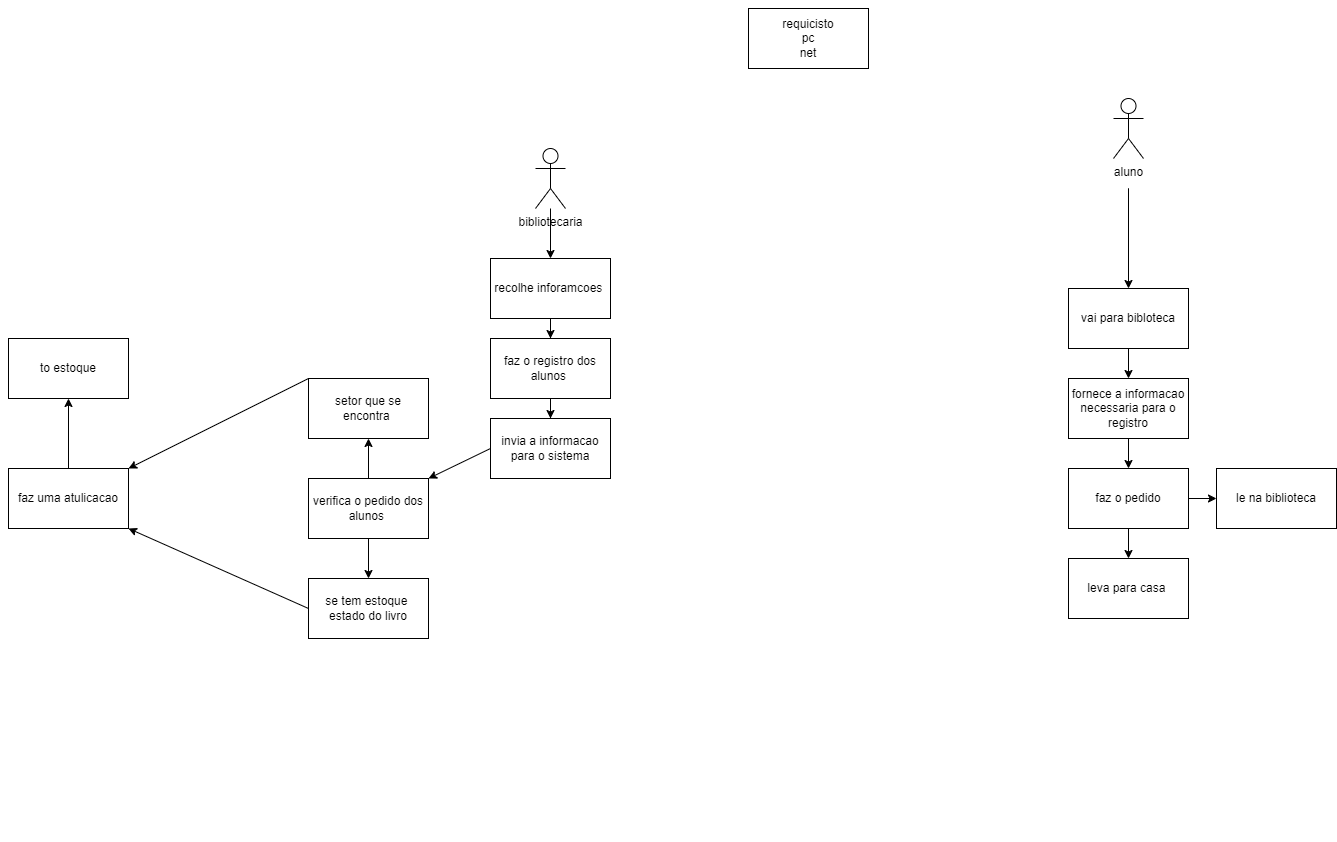
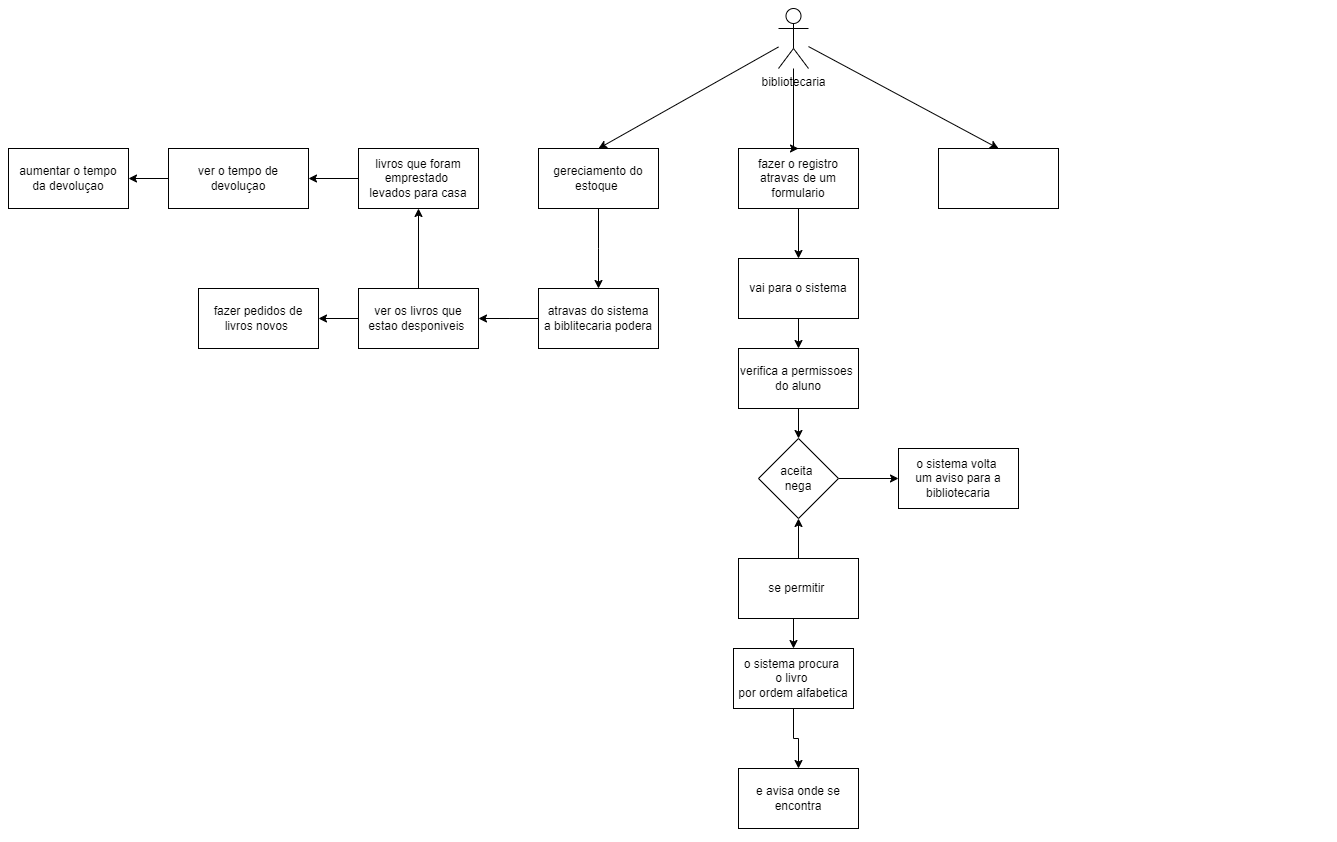
Before and after one commit to tomaspreira08/An-lise-de-Sistemas-0811, a plain HTML site: page index.html in a window 1280 px wide. Shown: the whole page, 1337 px wide, since content can reach past the window. Before the commit the page ends 800 px from the top, so only its background shows below. Drawn offline with Linux system fonts and the light colour scheme; some packages are replaced by stand-ins of ours; a script that the page names is missing.

Commit message:
Resolva conflitos e faça a mesclagem

```diff
--- a/index.html
+++ b/index.html
@@ -10,7 +10,7 @@
 
 <body>
 <div>
-<img src="Diagrama biblioteca.drawio.png" alt="Descrição da imagem">
+<img src="Diagrama biblioteca.drawio (1).png" alt="Descrição da imagem">
 </div>
 <script type="text/javascript" src="https://viewer.diagrams.net/js/viewer-static.min.js"></script>
 
```
Also changed, not shown: Diagrama biblioteca.drawio (1).png (added), 1 other file.
